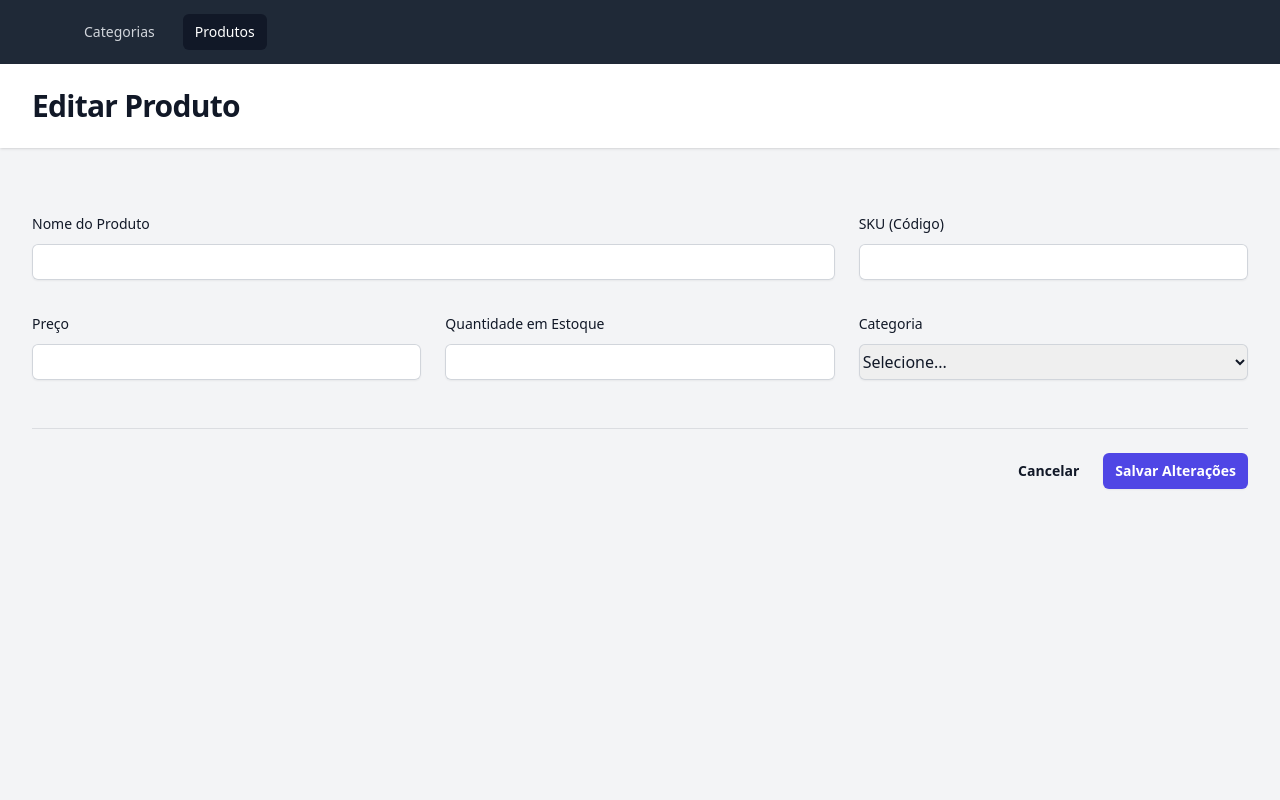
After one commit to angelluzk/sistema-controle-estoque, a PHP site: page /views/produtos/editar.php in a window 1280 px wide. The commit adds this page. Run offline with PHP 8.4, Linux system fonts and the light colour scheme; the template is opened without the code that fills it, so the values that code supplies are empty; some libraries are stand-ins or nearby versions.

Commit message:
commit: Adiciona Funcionalidade de Editar Dados do Produto

```diff
--- /dev/null
+++ b/views/produtos/editar.php
@@ -0,0 +1,94 @@
+<!DOCTYPE html>
+<html lang="pt-br" class="h-full bg-gray-100">
+<head>
+    <meta charset="UTF-8">
+    <meta name="viewport" content="width=device-width, initial-scale=1.0">
+    <title>Editar Produto - Controle de Estoque</title>
+    <script src="https://cdn.tailwindcss.com"></script>
+</head>
+<body class="h-full">
+    <div class="min-h-full">
+        <nav class="bg-gray-800">
+            <div class="mx-auto max-w-7xl px-4 sm:px-6 lg:px-8">
+                <div class="flex h-16 items-center justify-between">
+                    <div class="flex items-center">
+                        <div class="hidden md:block">
+                            <div class="ml-10 flex items-baseline space-x-4">
+                                <a href="/" class="text-gray-300 hover:bg-gray-700 hover:text-white rounded-md px-3 py-2 text-sm font-medium">Categorias</a>
+                                <a href="/produtos" class="bg-gray-900 text-white rounded-md px-3 py-2 text-sm font-medium" aria-current="page">Produtos</a>
+                            </div>
+                        </div>
+                    </div>
+                </div>
+            </div>
+        </nav>
+        <header class="bg-white shadow">
+            <div class="mx-auto max-w-7xl px-4 py-6 sm:px-6 lg:px-8">
+                <h1 class="text-3xl font-bold tracking-tight text-gray-900">Editar Produto</h1>
+            </div>
+        </header>
+        <main>
+            <div class="mx-auto max-w-7xl py-6 sm:px-6 lg:px-8">
+                <form action="/produtos/atualizar" method="POST">
+                    <input type="hidden" name="id" value="<?= htmlspecialchars($produto['id']) ?>">
+
+                    <div class="space-y-12">
+                        <div class="border-b border-gray-900/10 pb-12">
+                            <div class="mt-10 grid grid-cols-1 gap-x-6 gap-y-8 sm:grid-cols-6">
+
+                                <div class="sm:col-span-4">
+                                    <label for="nome" class="block text-sm font-medium leading-6 text-gray-900">Nome do Produto</label>
+                                    <div class="mt-2">
+                                        <input type="text" name="nome" id="nome" required value="<?= htmlspecialchars($produto['nome']) ?>" class="block w-full rounded-md border-0 py-1.5 text-gray-900 shadow-sm ring-1 ring-inset ring-gray-300">
+                                    </div>
+                                </div>
+
+                                <div class="sm:col-span-2">
+                                    <label for="sku" class="block text-sm font-medium leading-6 text-gray-900">SKU (Código)</label>
+                                    <div class="mt-2">
+                                        <input type="text" name="sku" id="sku" value="<?= htmlspecialchars($produto['sku']) ?>" class="block w-full rounded-md border-0 py-1.5 text-gray-900 shadow-sm ring-1 ring-inset ring-gray-300">
+                                    </div>
+                                </div>
+
+                                <div class="sm:col-span-2">
+                                    <label for="preco" class="block text-sm font-medium leading-6 text-gray-900">Preço</label>
+                                    <div class="mt-2">
+                                        <input type="number" step="0.01" name="preco" id="preco" required value="<?= htmlspecialchars($produto['preco']) ?>" class="block w-full rounded-md border-0 py-1.5 text-gray-900 shadow-sm ring-1 ring-inset ring-gray-300">
+                                    </div>
+                                </div>
+
+                                <div class="sm:col-span-2">
+                                    <label for="quantidade" class="block text-sm font-medium leading-6 text-gray-900">Quantidade em Estoque</label>
+                                    <div class="mt-2">
+                                        <input type="number" name="quantidade" id="quantidade" required value="<?= htmlspecialchars($produto['quantidade']) ?>" class="block w-full rounded-md border-0 py-1.5 text-gray-900 shadow-sm ring-1 ring-inset ring-gray-300">
+                                    </div>
+                                </div>
+
+                                <div class="sm:col-span-2">
+                                    <label for="categoria_id" class="block text-sm font-medium leading-6 text-gray-900">Categoria</label>
+                                    <div class="mt-2">
+                                        <select id="categoria_id" name="categoria_id" class="block w-full rounded-md border-0 py-1.5 text-gray-900 shadow-sm ring-1 ring-inset ring-gray-300">
+                                            <option value="">Selecione...</option>
+                                            <?php foreach ($categorias as $categoria): ?>
+                                                <option value="<?= $categoria['id'] ?>" <?= ($categoria['id'] == $produto['categoria_id']) ? 'selected' : '' ?>>
+                                                    <?= htmlspecialchars($categoria['nome']) ?>
+                                                </option>
+                                            <?php endforeach; ?>
+                                        </select>
+                                    </div>
+                                </div>
+
+                            </div>
+                        </div>
+                    </div>
+
+                    <div class="mt-6 flex items-center justify-end gap-x-6">
+                        <a href="/produtos" class="text-sm font-semibold leading-6 text-gray-900">Cancelar</a>
+                        <button type="submit" class="rounded-md bg-indigo-600 px-3 py-2 text-sm font-semibold text-white shadow-sm hover:bg-indigo-500">Salvar Alterações</button>
+                    </div>
+                </form>
+            </div>
+        </main>
+    </div>
+</body>
+</html>
--- a/views/produtos/index.php
+++ b/views/produtos/index.php
@@ -21,7 +21,7 @@
                 <div class="rounded-lg bg-white px-5 py-6 shadow sm:px-6">
                     <div class="flex justify-between items-center mb-4">
                         <h2 class="text-xl font-semibold leading-7 text-gray-900">Lista de Produtos</h2>
-                        <a href="/produtos/novo" class="rounded-md bg-indigo-600 px-3 py-2 text-sm font-semibold text-white shadow-sm hover:bg-indigo-500 focus-visible:outline focus-visible:outline-2 focus-visible:outline-offset-2 focus-visible:outline-indigo-600">
+                        <a href="/produtos/novo" class="rounded-md bg-indigo-600 px-3 py-2 text-sm font-semibold text-white shadow-sm hover:bg-indigo-500">
                             Cadastrar Novo Produto
                         </a>
                     </div>
@@ -51,7 +51,7 @@
                                         <td class="whitespace-nowrap px-3 py-4 text-sm text-gray-500"><?= htmlspecialchars($produto['quantidade']) ?></td>
                                         <td class="whitespace-nowrap px-3 py-4 text-sm text-gray-500"><?= htmlspecialchars($produto['nome_categoria'] ?? 'Sem Categoria') ?></td>
                                         <td class="relative whitespace-nowrap py-4 pl-3 pr-4 text-right text-sm font-medium sm:pr-6">
-                                            <a href="#" class="text-indigo-600 hover:text-indigo-900">Editar</a>
+                                            <a href="/produtos/editar?id=<?= $produto['id'] ?>" class="text-indigo-600 hover:text-indigo-900">Editar</a>
                                             <a href="#" class="text-red-600 hover:text-red-900 ml-4">Excluir</a>
                                         </td>
                                     </tr>
```
Also changed, not shown: src/Controller/ProdutoController.php (+25 -14 lines), src/Core/Router.php (+9 -10 lines), src/Model/ProdutoModel.php (+24 -14 lines).
